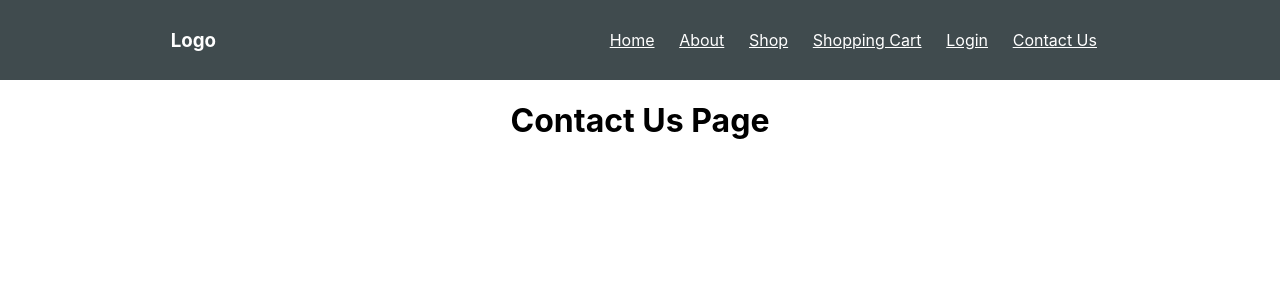
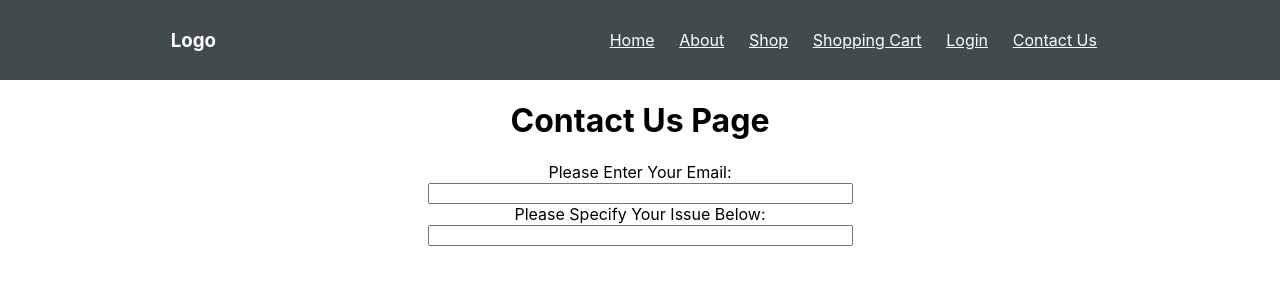
Before and after one commit to TeamDroppers/DropSite, a React (Create React App) app: page /contactus in a window 1280 px wide. Shown: the top 300 px of the page. Built offline with nearby package versions, Linux system fonts and the light colour scheme; the HTML template or start-up script is replaced by a standard one.

Commit message:
added input textboxes and their respective labels for the contact us page, still requires styling

```diff
--- a/src/contactUs.js
+++ b/src/contactUs.js
@@ -5,6 +5,17 @@ const contactUs = () => {
     return (
         <div>
             <h1>Contact Us Page</h1>
+            <body>
+                <form>
+                    <label for="email">Please Enter Your Email:</label>
+                    <br></br>
+                    <input type="text" id="email" name="email" size="50"></input>
+                    <br></br>
+                    <label for="complaint">Please Specify Your Issue Below:</label>
+                    <br></br>
+                    <input type="text" id="complaint" name="complaint" size="50"></input>
+                </form>
+            </body>
         </div>
     );
 }
```
